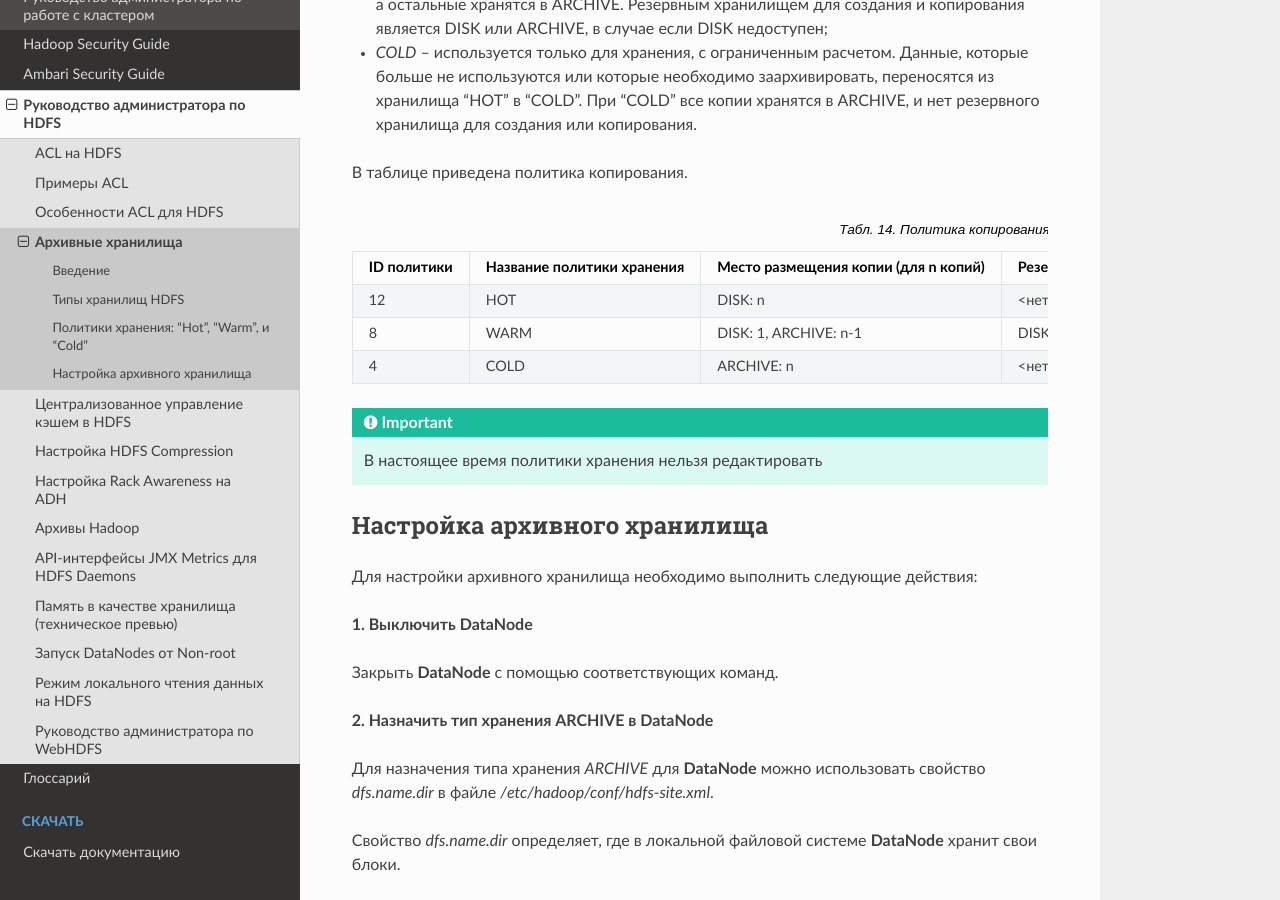
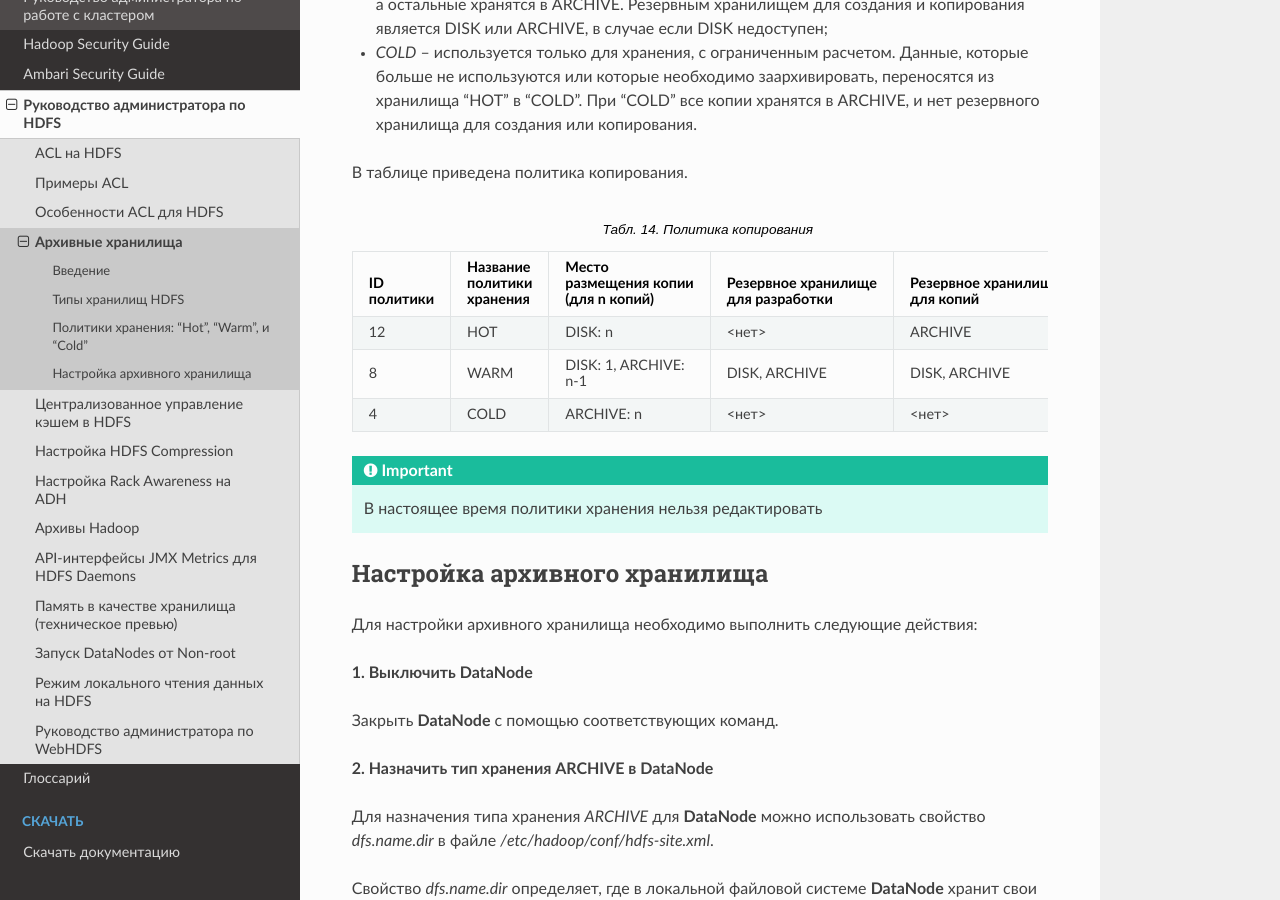
Before and after one commit to arenadata/docs_adps, a Sphinx documentation site: the page built from source/HDFSadmin/Archiv.rst, in a window 1280 px wide and 900 px high, scrolled down 1223 px. Built offline with Sphinx 7.4.7 and the Read the Docs theme 2.0.0, drawn with Linux system fonts in a browser that asks for light colours; some of the changed lines change nothing that is shown.

Commit message:
Update Archiv.rst

```diff
--- a/source/HDFSadmin/Archiv.rst
+++ b/source/HDFSadmin/Archiv.rst
@@ -52,7 +52,7 @@
 В таблице приведена политика копирования.
 
 .. csv-table:: Политика копирования
-   :header: "ID политики", "Название политики хранения", "Место размещения копии (для n копий)", "Резервное хранилище для разработки", "Резервное хранилище для копий"
+   :header: "ID |br| политики", "Название |br| политики |br| хранения", "Место |br| размещения копии |br| (для n копий)", "Резервное хранилище |br| для разработки", "Резервное хранилище |br| для копий"
    :widths: 10, 15, 25, 25, 25
 
    "12", "HOT", "DISK: n", "<нет>", "ARCHIVE"
```
